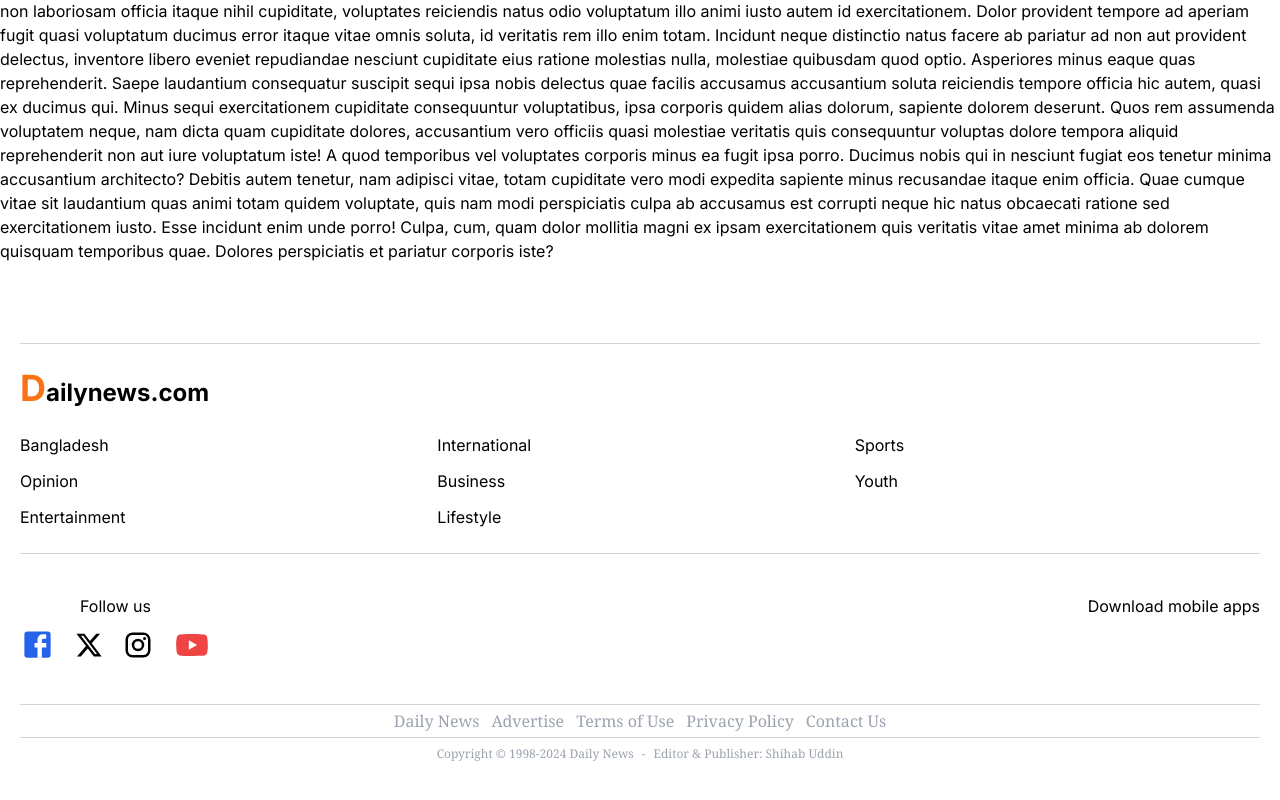
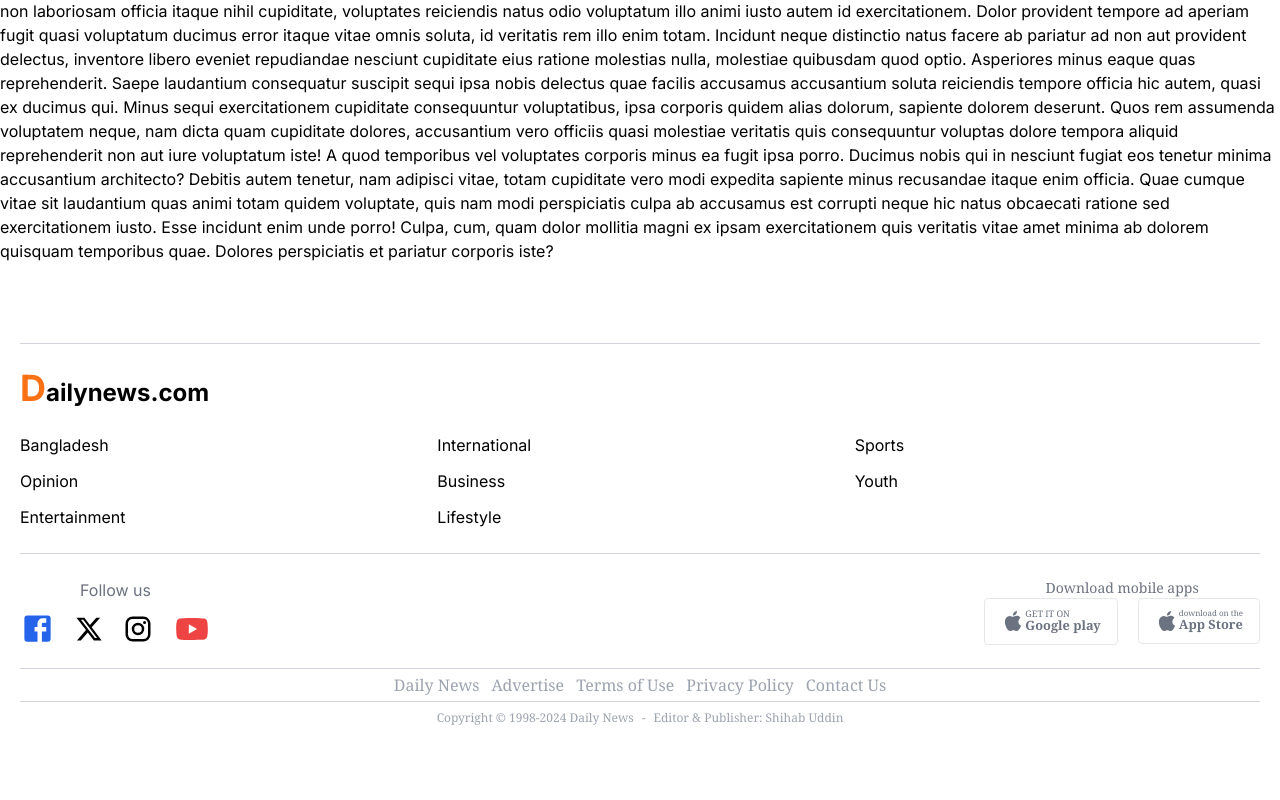
Before and after one commit to Shihabuddin9/daily-news, a Next.js app: page / in a window 1280 px wide. Shown: the part 505-1305 px from the top of the page. Built offline with nearby package versions, Linux system fonts and the light colour scheme.

Commit message:
daily news app download setup

```diff
--- a/src/components/shared/Footer.js
+++ b/src/components/shared/Footer.js
@@ -5,6 +5,7 @@ import FacebookIcon from '@mui/icons-material/Facebook';
 import XIcon from '@mui/icons-material/X';
 import InstagramIcon from '@mui/icons-material/Instagram';
 import YouTubeIcon from '@mui/icons-material/YouTube';
+import AppleIcon from '@mui/icons-material/Apple';
 
 const Footer = () => {
     const sections = [
@@ -51,14 +52,11 @@ const Footer = () => {
                     ))}
                 </ul>
             </Box>
-            <Box className='flex justify-between my-10'>
+            {/* social media */}
+            <Box className='flex justify-between mt-4 mb-5'>
                 <Box>
                     <Box className="">
-                        <h1 className='text-center mb-2'>Follow us</h1>
-                        {/* <Link className='' href="#"><FacebookIcon className=' text-blue-600' sx={{ fontSize: 35, '&:hover': { transform: 'scale(1.07)' } }} /></Link>
-                        <Link className='mx-5' href="#"><XIcon className='' sx={{ fontSize: 28, '&:hover': { transform: 'scale(1.07)' } }} /></Link>
-                        <Link href="#"><InstagramIcon className=' ' sx={{ fontSize: 30, '&:hover': { transform: 'scale(1.07)' } }} /></Link>
-                        <Link className='ml-5' href="#"><YouTubeIcon className=' text-red-500' sx={{ fontSize: 38, '&:hover': { transform: 'scale(1.07)' } }} /></Link> */}
+                        <h1 className='text-center mb-2 text-gray-500'>Follow us</h1>
                         {socialLinks.map((link, index) => (
                             <Link key={index} href={link.href}>
                                 {link.icon}
@@ -67,7 +65,23 @@ const Footer = () => {
                     </Box>
                 </Box>
                 <Box>
-                    <h1>Download mobile apps</h1>
+                    <h1 className='text-sm font-serif text-gray-500 text-center'>Download mobile apps</h1>
+                    <Box className="flex justify-center items-center space-x-5">
+                        <Box className="flex justify-center items-center hover:border-gray-400 border rounded px-4 py-2 cursor-pointer font-serif text-gray-500" xs={{ transform: 'scale(1.07)' }}>
+                            <AppleIcon />
+                            <Box>
+                                <small className='block -mb-2 text-[9px]'>GET IT ON</small>
+                                <small className='font-bold'>Google play</small>
+                            </Box>
+                        </Box>
+                        <Box className="flex justify-center items-center border rounded px-4 py-2 cursor-pointer font-serif text-gray-500 hover:border-gray-400" xs={{ transform: 'scale(1.07)' }}>
+                            <AppleIcon />
+                            <Box>
+                                <small className='block -mb-2 text-[8px]'>download on the</small>
+                                <small className='font-bold'>App Store</small>
+                            </Box>
+                        </Box>
+                    </Box>
                 </Box>
             </Box>
             <Box className='border-y border-gray-300 flex justify-center items-center'>
--- a/src/components/shared/SocialMedia.js
+++ b/src/components/shared/SocialMedia.js
@@ -1,18 +1,25 @@
+"use client"
 import { Box } from '@mui/material';
 import Link from 'next/link';
 import React from 'react';
-import FacebookIcon from '@mui/icons-material/Facebook';
-import XIcon from '@mui/icons-material/X';
+import FacebookRoundedIcon from '@mui/icons-material/FacebookRounded'; import XIcon from '@mui/icons-material/X';
 import InstagramIcon from '@mui/icons-material/Instagram';
 import YouTubeIcon from '@mui/icons-material/YouTube';
 
 const SocialMedia = () => {
+    const socialLinks = [
+        { icon: <FacebookRoundedIcon className='text-blue-600' sx={{ fontSize: 35, '&:hover': { transform: 'scale(1.07)' } }} />, href: '#' },
+        { icon: <XIcon className='mx-5' sx={{ fontSize: 28, '&:hover': { transform: 'scale(1.07)' } }} />, href: '#' },
+        { icon: <InstagramIcon sx={{ fontSize: 30, '&:hover': { transform: 'scale(1.07)' } }} />, href: '#' },
+        { icon: <YouTubeIcon className='text-red-500 ml-5' sx={{ fontSize: 38, '&:hover': { transform: 'scale(1.07)' } }} />, href: '#' }
+    ];
     return (
         <Box>
-            <Link href="#"><FacebookIcon /></Link>
-            <Link href="#"><XIcon /></Link>
-            <Link href="#"><InstagramIcon /></Link>
-            <Link href="#"><YouTubeIcon /></Link>
+            {socialLinks.map((link, index) => (
+                <Link key={index} href={link.href}>
+                    {link.icon}
+                </Link>
+            ))}
         </Box>
     );
 };
```
